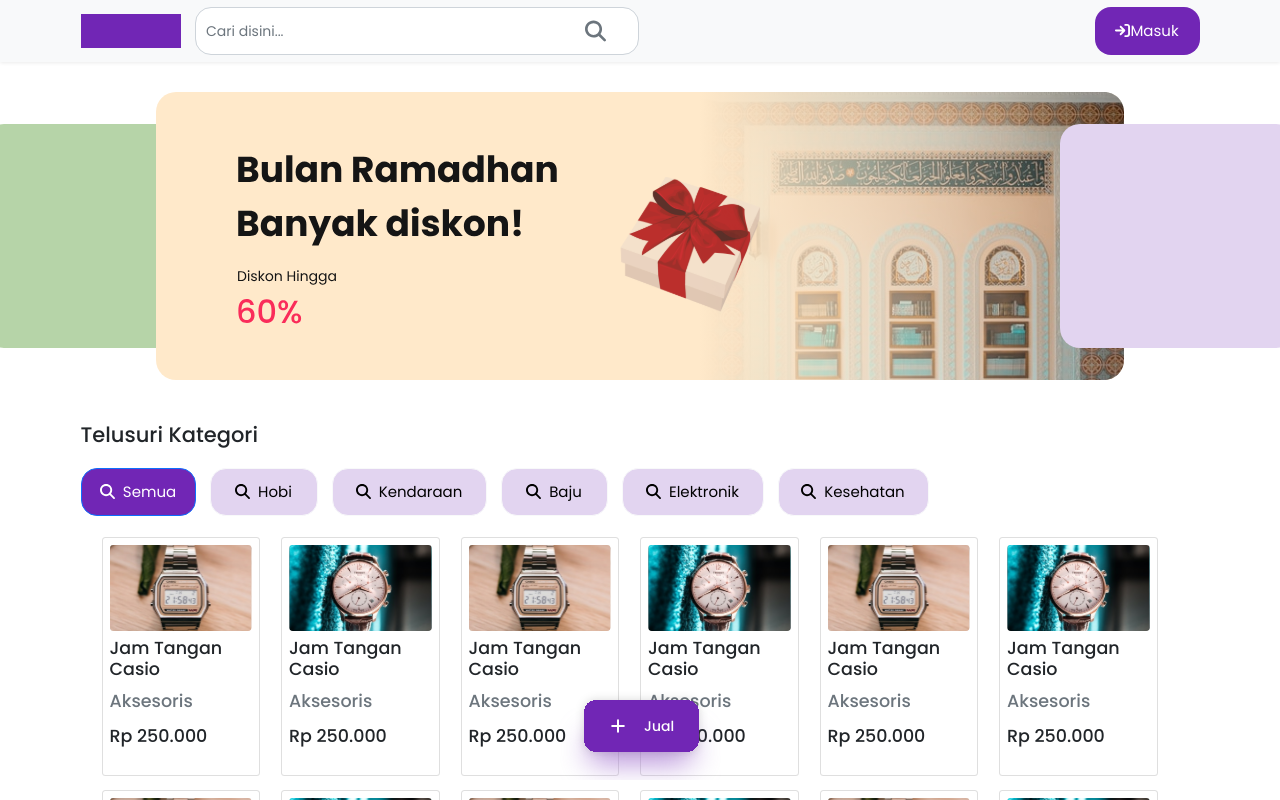
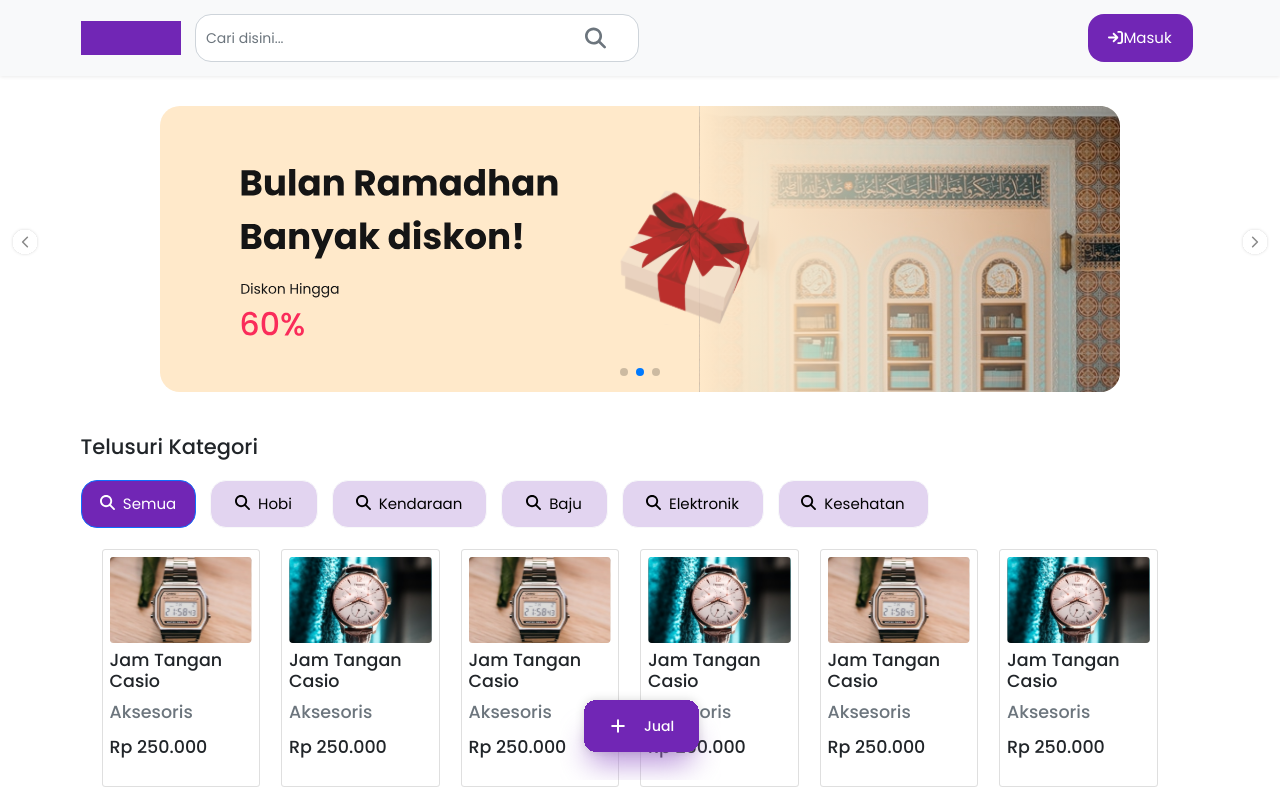
Before and after one commit to kevinoctaviano/secondHand, a React (Create React App) app in the folder frontend/: page / in a window 1280 px wide. Built offline with nearby package versions, Linux system fonts and the light colour scheme.

Commit message:
update home, fix bug etc

```diff
--- a/frontend/src/App.css
+++ b/frontend/src/App.css
@@ -258,6 +258,12 @@ select {
   width: 105px;
   height: 48px;
   font-size: 15px;
+  text-decoration: none;
+}
+
+.icon-add-product-daftarjual {
+  margin-top: 0px;
+  margin-bottom: 0px;
 }
 
 /* X-Small devices (portrait phones, less than 576px)
@@ -316,6 +322,10 @@ No media query for `xs` since this is the default in Bootstrap */
   .scroll {
     display: inline-block;
     float: none;
+  }
+  .icon-add-product-daftarjual {
+    margin-top: 15px;
+    margin-bottom: 15px;
   }
 }
 
--- a/frontend/src/components/pages/DaftarJualDiminati.jsx
+++ b/frontend/src/components/pages/DaftarJualDiminati.jsx
@@ -86,7 +86,10 @@ export default function DaftarJualDiminati() {
               </Link>
               <hr className="custom-font-auth" />
 
-              <Link className="d-flex justify-content-between text-decoration-none">
+              <Link
+                className="d-flex justify-content-between text-decoration-none"
+                to={'/terjual'}
+              >
                 <div className="row align-items-center">
                   <div className="col-md-12">
                     <span className="mr-2 text-muted">
--- a/frontend/src/components/pages/DashboardDaftarJual.jsx
+++ b/frontend/src/components/pages/DashboardDaftarJual.jsx
@@ -32,9 +32,12 @@ export default function DashboardDaftarJual() {
             </div>
 
             <div className="col-md-2 d-flex justify-content-end">
-              <button className="fw-bold w-50 mt-1 custom-border-auth custom-font-2">
+              <Link
+                to={'/info-profile'}
+                className="btn fw-bold w-50 mt-1 custom-border-auth custom-font-2"
+              >
                 Edit
-              </button>
+              </Link>
             </div>
           </div>
         </div>
@@ -85,7 +88,10 @@ export default function DashboardDaftarJual() {
                 </span>
               </Link>
               <hr />
-              <Link className="d-flex justify-content-between text-decoration-none">
+              <Link
+                className="d-flex justify-content-between text-decoration-none"
+                to={'/terjual'}
+              >
                 <div className="row align-items-center">
                   <div className="col-md-12">
                     <span className="mr-2 text-muted">
@@ -107,8 +113,12 @@ export default function DashboardDaftarJual() {
           <div className="col-md-8">
             <div className="row">
               <div className="col-lg-4 d-flex justify-content-center">
-                <Link to="#">
-                  <img src={tambahProduk} className="my-3" alt="Add" />
+                <Link to={'/info-product-add'}>
+                  <img
+                    src={tambahProduk}
+                    className="icon-add-product-daftarjual"
+                    alt="Add"
+                  />
                 </Link>
               </div>
               <div className="col-lg-4 d-flex justify-content-center">
--- a/frontend/src/components/pages/Home.jsx
+++ b/frontend/src/components/pages/Home.jsx
@@ -2,12 +2,13 @@
 import React from 'react';
 import { Button } from 'react-bootstrap';
 import { FontAwesomeIcon } from '@fortawesome/react-fontawesome';
-import { faMagnifyingGlass, faPlus } from '@fortawesome/free-solid-svg-icons';
+import { faMagnifyingGlass } from '@fortawesome/free-solid-svg-icons';
 import { Link } from 'react-router-dom';
+import { Swiper, SwiperSlide } from 'swiper/react';
+import { Navigation, Pagination, Autoplay } from 'swiper';
+import 'swiper/css/bundle';
 import img from '../assets/svg/img-banner.svg';
 import bgMobile from '../assets/svg/bg-mobile-home.svg';
-import kotakungu from '../assets/svg/kotak-ungu.svg';
-import kotakijo from '../assets/svg/kotak-ijo.svg';
 import picture from '../assets/svg/cardimage.svg';
 import image from '../assets/svg/cardimage1.svg';
 import btnJual from '../assets/svg/btn-jual.svg';
@@ -17,17 +18,24 @@ export default function Home() {
     <>
       <div className="container-fluid p-0 margin-top-home">
         <img src={bgMobile} className="w-100 bg-home" alt="" />
-        <div className="row">
-          <div className="col-lg-2 d-flex align-items-center">
-            <img src={kotakijo} alt="" className="kotak-home" />
-          </div>
-          <div className="col-lg-8 d-flex justify-content-center">
-            <img src={img} alt="" className="kotak-home" />
-          </div>
-          <div className="col-lg-2 d-flex align-items-center justify-content-end">
-            <img src={kotakungu} alt="" className="kotak-home" />
-          </div>
-        </div>
+        <Swiper
+          id="main"
+          modules={[Navigation, Pagination, Autoplay]}
+          slidesPerView={1}
+          navigation
+          pagination={{ clickable: true }}
+          autoplay={{ delay: 3000 }}
+        >
+          <SwiperSlide className="d-flex justify-content-center">
+            <img src={img} alt="Product" className="w-75 rounded-16px" />
+          </SwiperSlide>
+          <SwiperSlide className="d-flex justify-content-center">
+            <img src={img} alt="Product" className="w-75 rounded-16px" />
+          </SwiperSlide>
+          <SwiperSlide className="d-flex justify-content-center">
+            <img src={img} alt="Product" className="w-75 rounded-16px" />
+          </SwiperSlide>
+        </Swiper>
       </div>
       <div className="container mt-4">
         <div className="col-lg-12 mt-5">
@@ -243,7 +251,7 @@ export default function Home() {
             </div>
           </div>
         </div>
-        <Link className="position-jual fixed-bottom">
+        <Link className="position-jual fixed-bottom" to={'/info-product-add'}>
           <img src={btnJual} alt="" />
         </Link>
       </div>
--- a/frontend/src/components/pages/Register.jsx
+++ b/frontend/src/components/pages/Register.jsx
@@ -14,7 +14,7 @@ export default function Register() {
             <form className="w-75">
               <h1 className="font-custom">Daftar</h1>
               <div className="mb-3">
-                <label for="nama" className="form-label label-14px">
+                <label htmlFor="nama" className="form-label label-14px">
                   Nama
                 </label>
                 <input
--- a/frontend/src/components/pages/components/NavbarHome.jsx
+++ b/frontend/src/components/pages/components/NavbarHome.jsx
@@ -1,4 +1,5 @@
 import React from 'react';
+import { Link } from 'react-router-dom';
 import { Navbar, Container, Nav, Form } from 'react-bootstrap';
 import { FontAwesomeIcon } from '@fortawesome/react-fontawesome';
 import {
@@ -28,14 +29,16 @@ export default function NavbarHome() {
             />
           </Form>
           <Nav className="ms-auto my-2 my-lg-0">
-            <Nav.Link
-              href="/login"
+            <Nav.Link>
+              <Link
+                to={'/login'}
                 className="btn-purple rounded-16px d-flex justify-content-center align-items-center btn-login"
               >
                 <span>
                   <FontAwesomeIcon icon={faArrowRightToBracket} />
                 </span>
                 Masuk
+              </Link>
             </Nav.Link>
           </Nav>
         </Navbar.Collapse>
```
Lines whose indentation alone changed are shown as unchanged.
